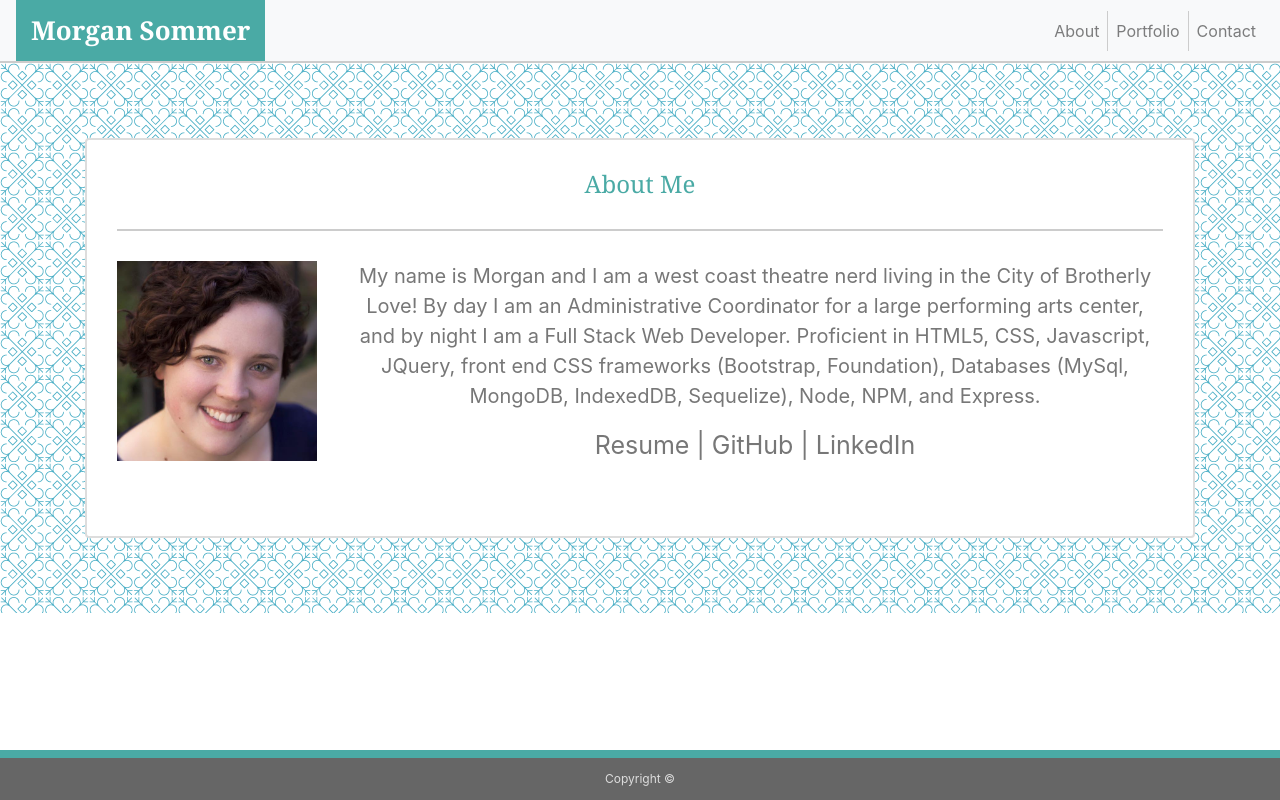
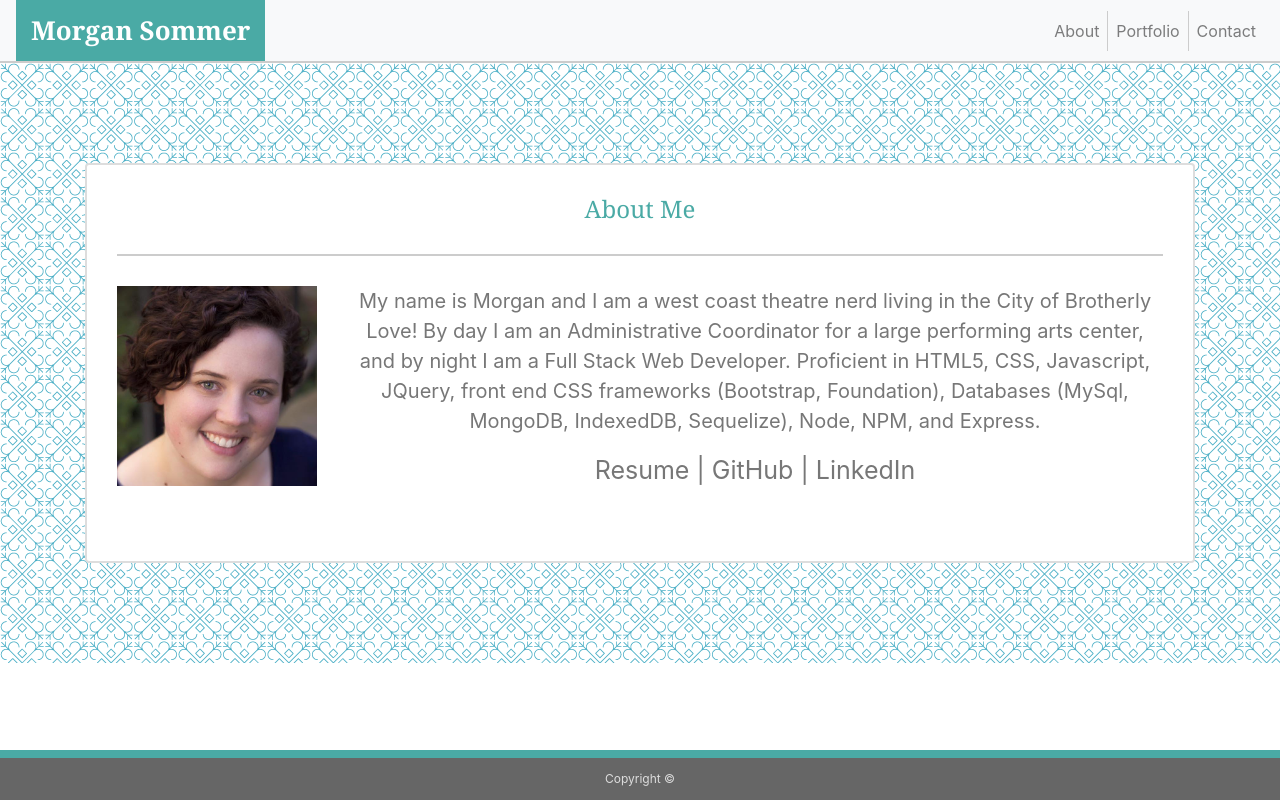
Before and after one commit to mms211/React-Portfolio, a React (Create React App) app: page / in a window 1280 px wide. Built offline with nearby package versions, Linux system fonts and the light colour scheme.

Commit message:
fixed layout issue on contact and about me

```diff
--- a/src/components/Contact/contact.css
+++ b/src/components/Contact/contact.css
@@ -2,15 +2,15 @@
     background-image: url(../../assets/morocco.png);
 }
 
-.box {
+.box1 {
     min-height: 400px;
     border: 2px solid #dddddd;
     padding: 30px;
     background-color: #ffffff;
     color: #777777;
     margin: auto;
-    margin-top: 75px;
-    margin-bottom: 75px;
+    margin-top: 50px;
+    margin-bottom: 100px;
 }
 
 div.card-body {
--- a/src/components/Contact/contact.js
+++ b/src/components/Contact/contact.js
@@ -8,7 +8,7 @@ class Contact extends Component {
                 <div className="container">
                     <div className="row">
                         <div className="col-md-12">
-                            <div className="card box">
+                            <div className="card box1">
                                 <div className="card-body">
                                     <div className="boxheader">
                                         <h2> Contact Me</h2>
```
